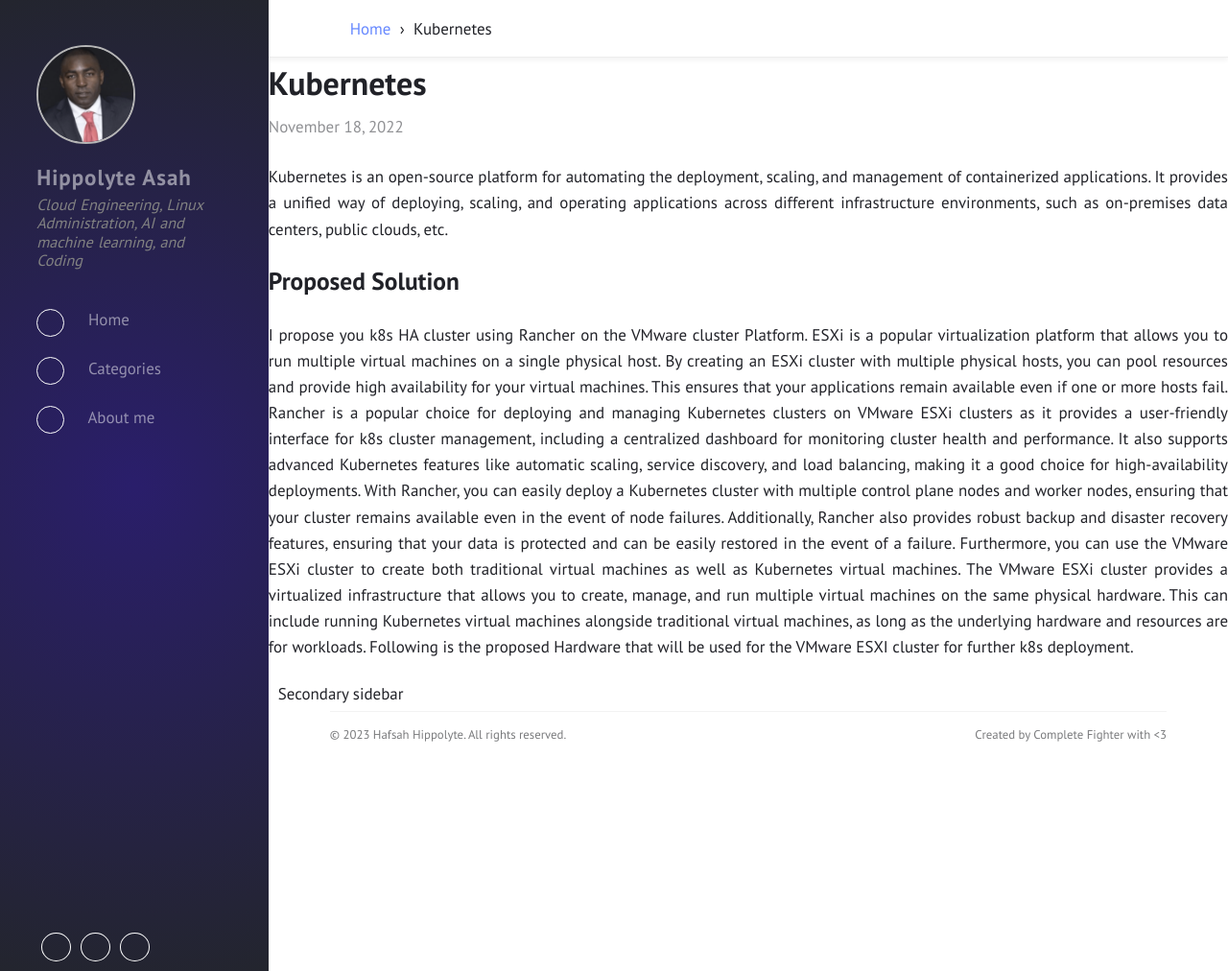
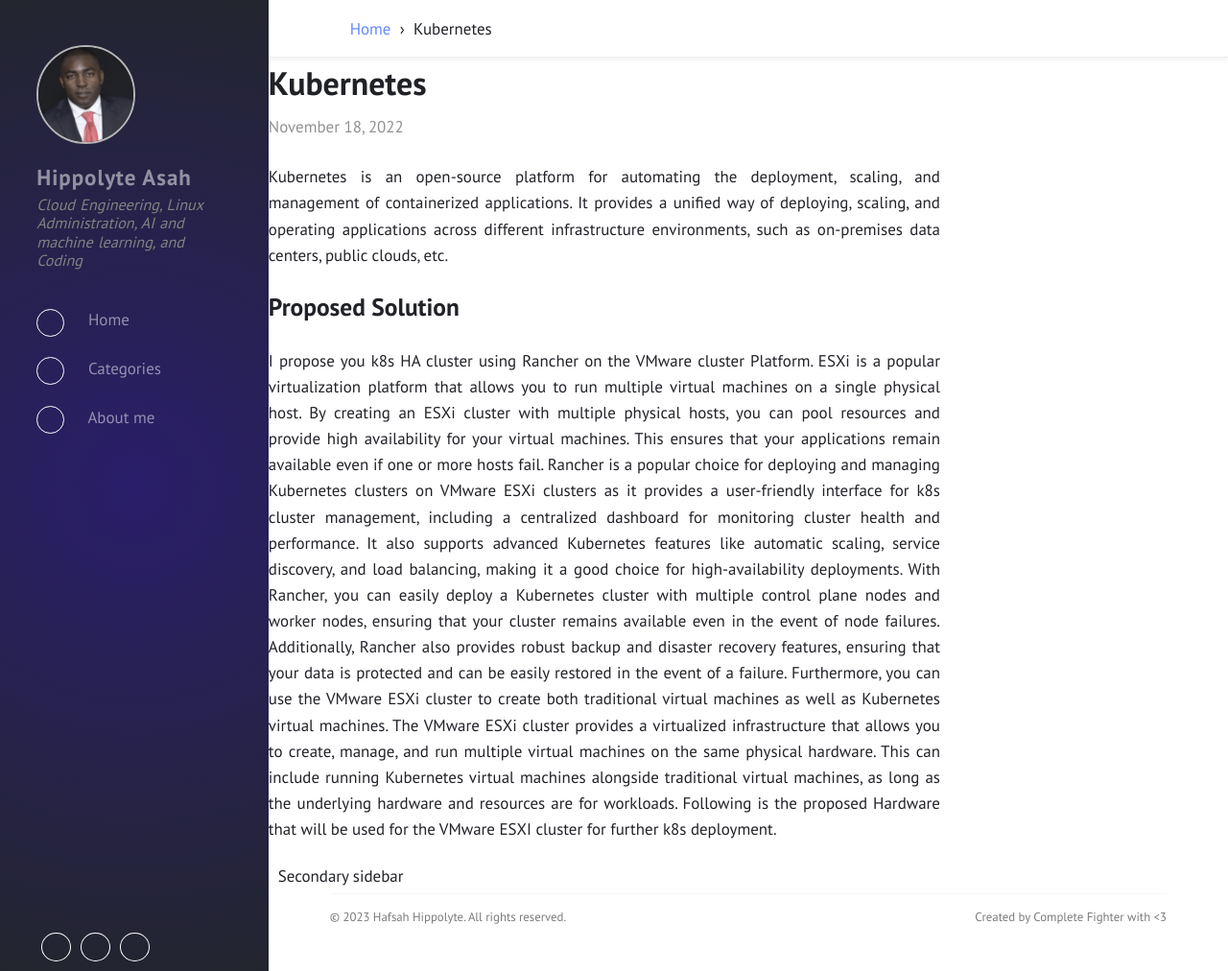
Before and after one commit to hfasah/hfasah.github.io, a Jekyll site: the page built from _posts/2022-11-18-Kubernetes.md, in a window 1280 px wide and 1012 px high. Shown: the whole window at 96% size. Built offline with Jekyll 4.4.1, drawn with Linux system fonts in a browser that asks for light colours.

Commit message:
Update post.html

```diff
--- a/_layouts/post.html
+++ b/_layouts/post.html
@@ -4,7 +4,7 @@
 
 {% include sidebar.html %}
 {% include topbar.html %}
-<div class="main-wrapper">
+<div class="main-content">
   <article>
     {% include meta.html post=page %}
     {{ content }}
```
